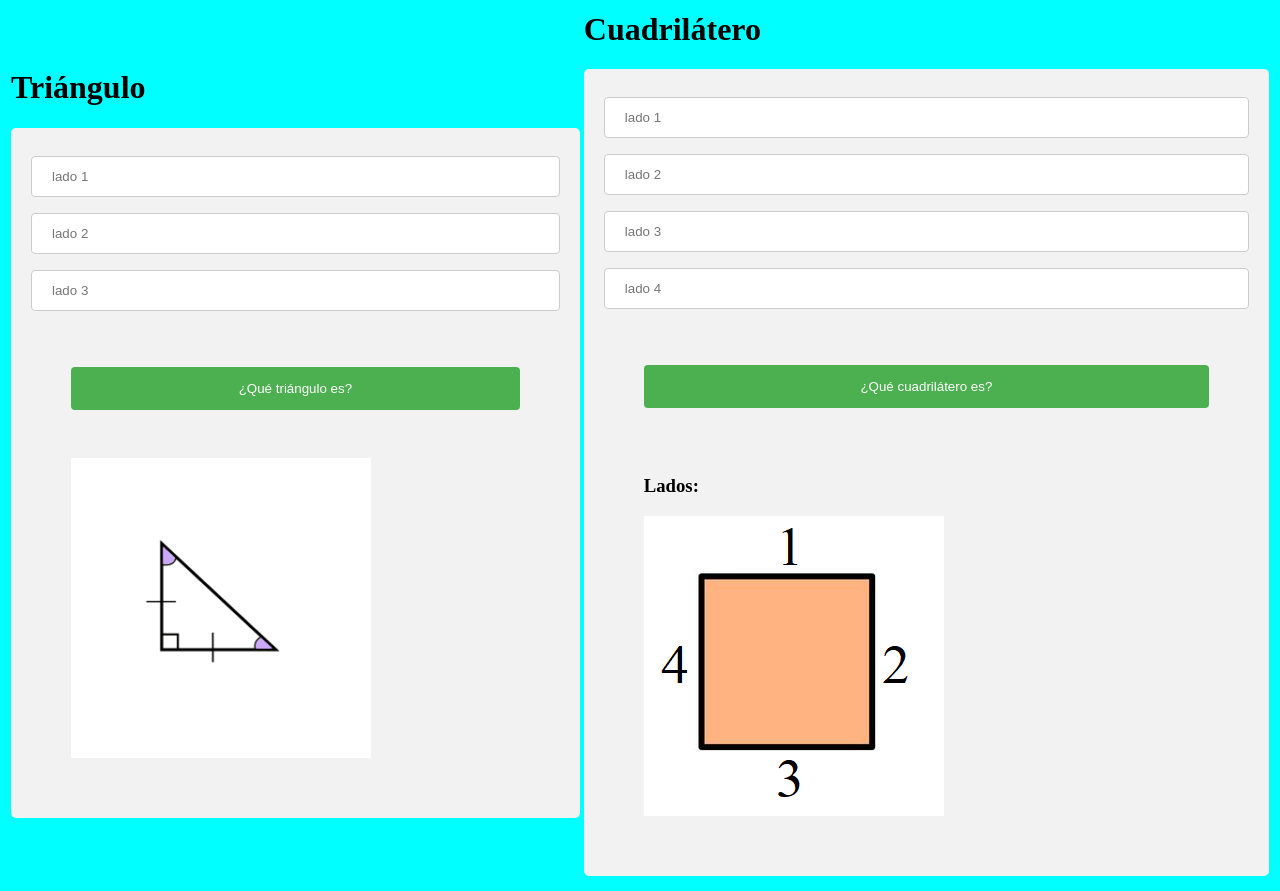
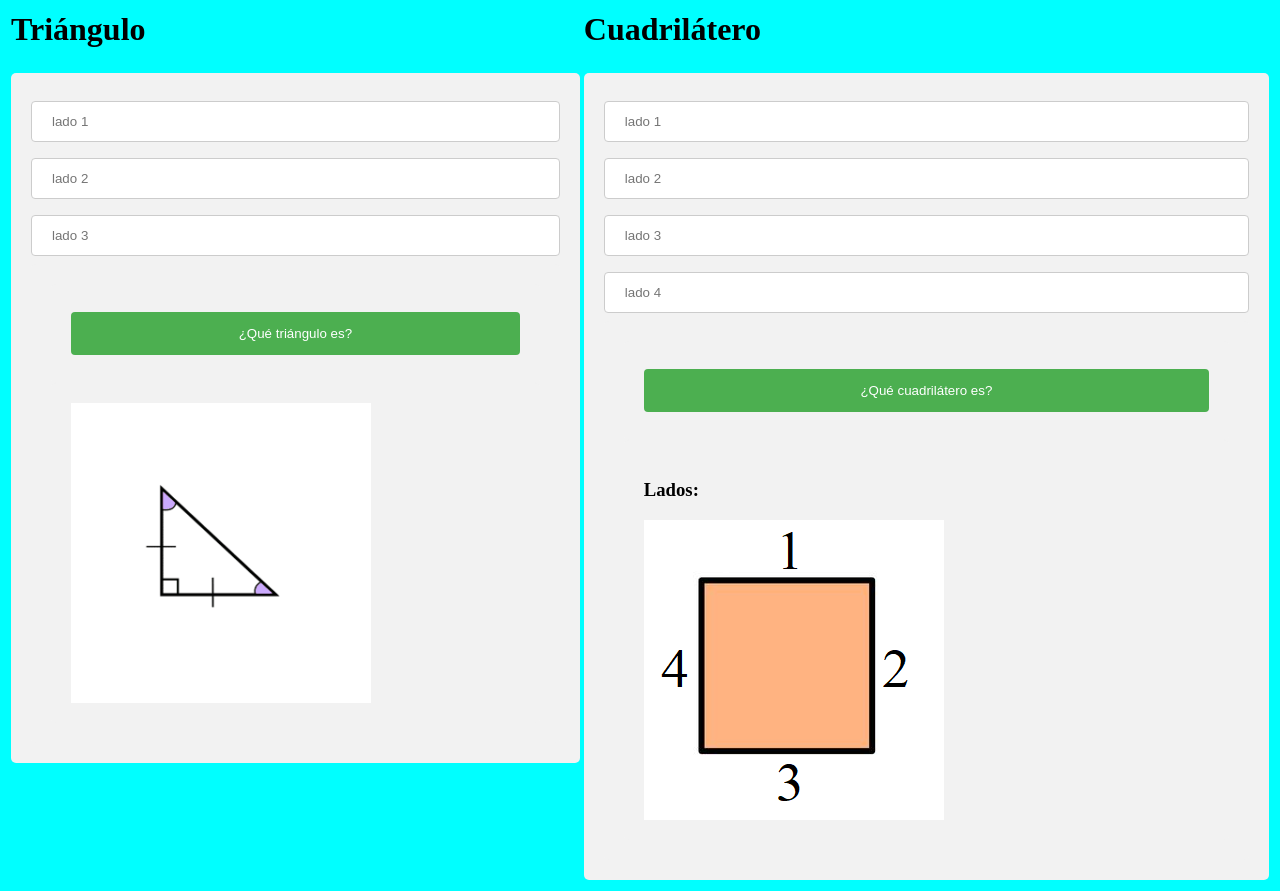
Before and after one commit to juanjaramillo98/calidad_proyecto, a website: page publico/FigureFinder.html in a window 1280 px wide. Drawn offline with Linux system fonts and the light colour scheme; files that its build step writes are made by us from their sources; files whose address does not match are found by name.

Commit message:
alineacion

```diff
--- a/publico/FigureFinder.css
+++ b/publico/FigureFinder.css
@@ -32,3 +32,7 @@ input[type=number], select {
   body{
       background-color: cyan;
   }
+
+  td{
+    vertical-align: top;
+  }
--- a/publico/FigureFinder.html
+++ b/publico/FigureFinder.html
@@ -9,6 +9,14 @@
         <tr>
             <td>
                 <h1>Triángulo</h1>
+            </td>
+            <td>
+                <h1>Cuadrilátero</h1>
+            </td>
+        </tr>
+        <tr>
+            <td>
+
                 <div>
                     <input onkeypress='return event.charCode >= 48 && event.charCode <= 57' type="number" min = "1" step = "0.1" id="tlado1" placeholder="lado 1">
                     <input onkeypress='return event.charCode >= 48 && event.charCode <= 57' type="number" min = "1" step = "0.1" id="tlado2" placeholder="lado 2">
@@ -22,7 +30,7 @@
                 </div>
             </td>
             <td>
-                <h1>Cuadrilátero</h1>
+
                 <div>
                     <input onkeypress='return event.charCode >= 48 && event.charCode <= 57' type="number" min = "1" step = "0.1" id="clado1" placeholder="lado 1">
                     <input onkeypress='return event.charCode >= 48 && event.charCode <= 57' type="number" min = "1" step = "0.1" id="clado2" placeholder="lado 2">
```
